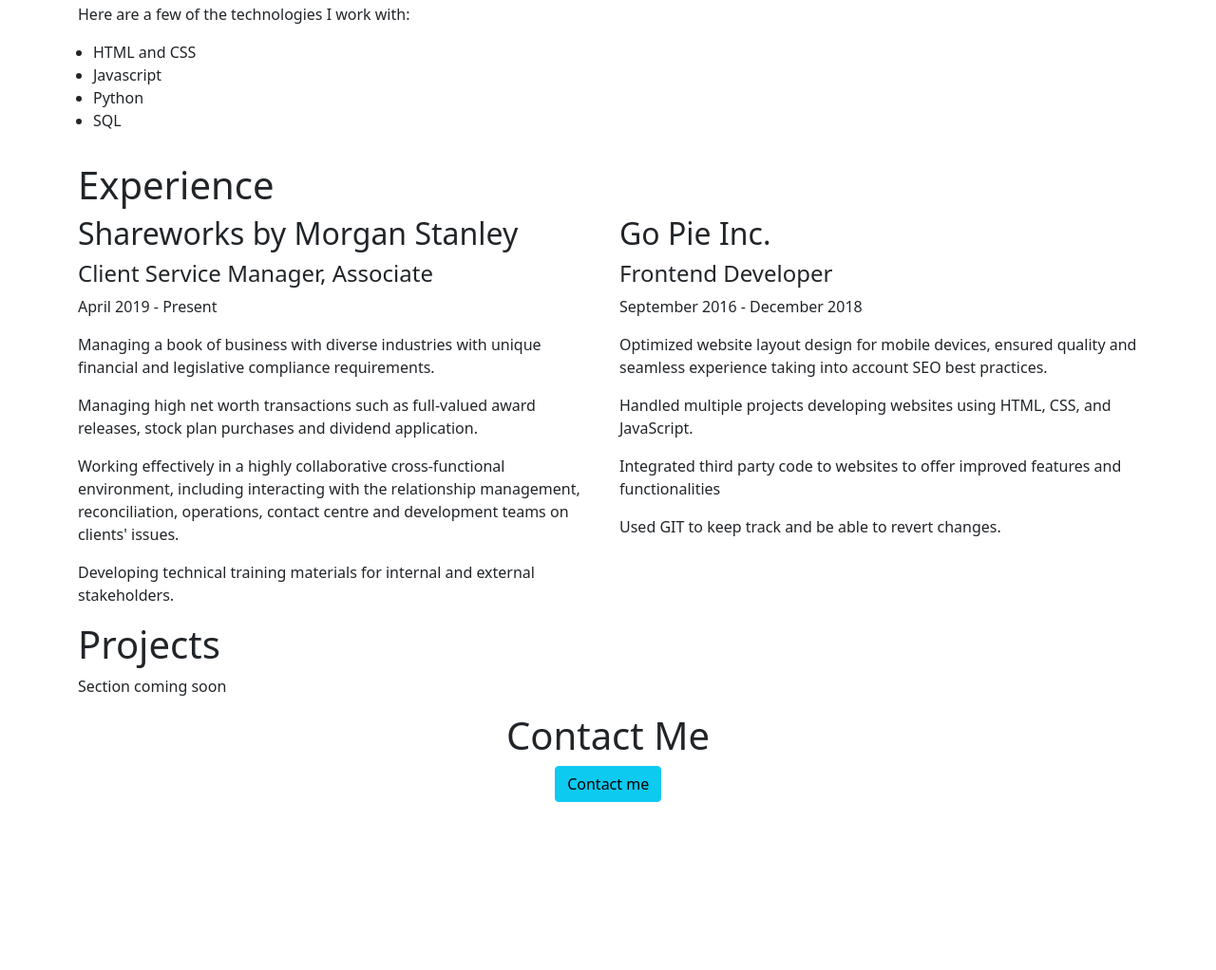
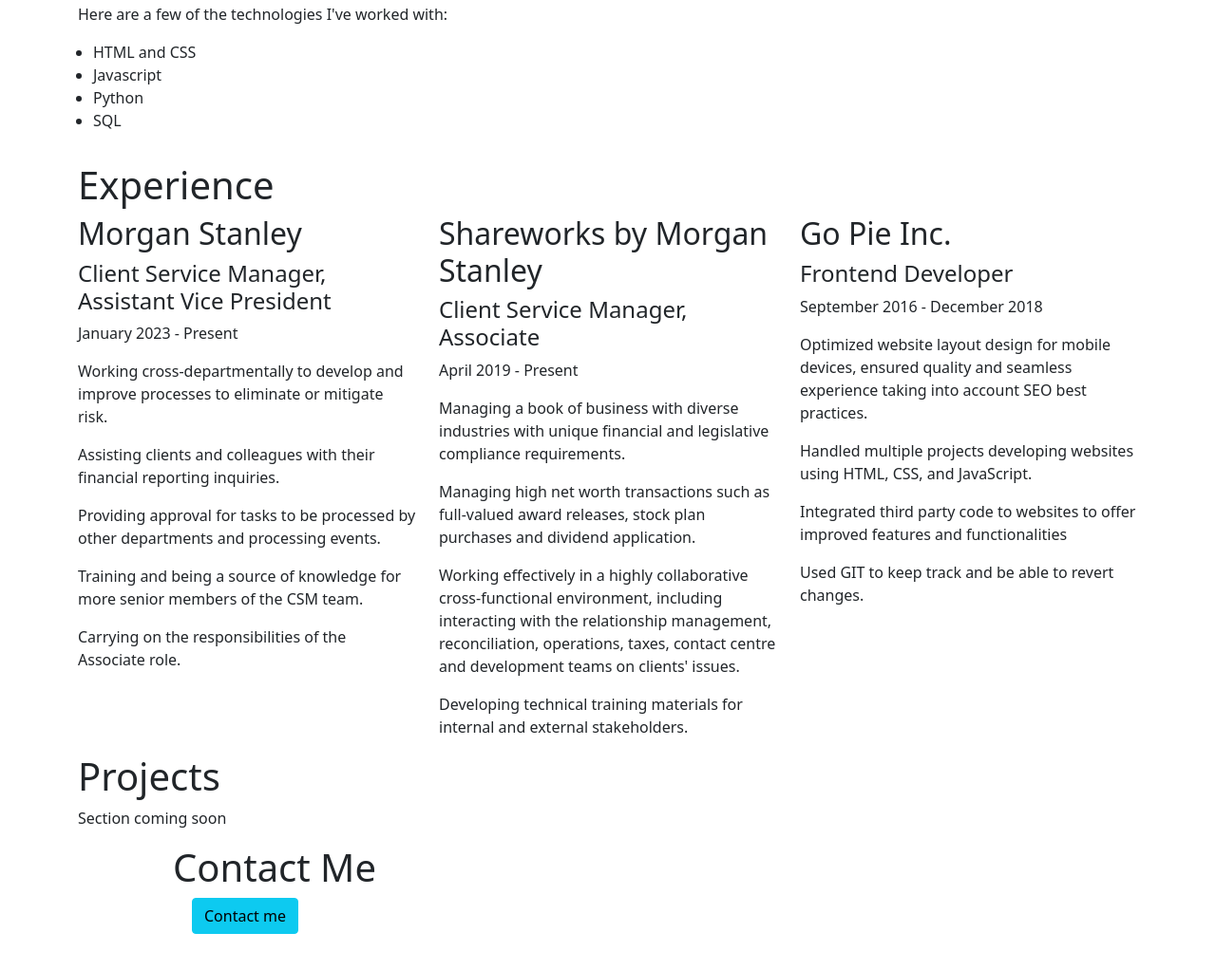
Before and after one commit to Jahmssen/Jahmssen.github.io, a plain HTML site: page index.html in a window 1280 px wide. Shown: the part 852-1874 px from the top of the page at 95% size. Before the commit the page ends 1777 px from the top, so only its background shows below. Drawn offline with nearby package versions, Linux system fonts and the light colour scheme.

Commit message:
Career update

```diff
--- a/css/style.css
+++ b/css/style.css
@@ -45,10 +45,9 @@
 
 
 .contact-btn{
-    padding-left: 45%;
+    padding-left: 7.5rem;
     padding-bottom: 5rem;
 }
 
 .contact{
-    text-align: center;
-}
+ padding-left: 7rem;}
--- a/index.html
+++ b/index.html
@@ -70,7 +70,7 @@
 
                   <p>I studied Computer Information Systems at DeVry Institute of Technology where I received my Bachelor and graduated Magna Cum Laude with a 3.73 GPA.</p>
 
-                  <p>Here are a few of the technologies I work with:
+                  <p>Here are a few of the technologies I've worked with:
                     <ul>
                       <li>HTML and CSS</li>
                       <li>Javascript</li>
@@ -87,12 +87,22 @@
               <div class="row">
                 <h1>Experience</h1>
                 <div class="col-xl">
+                  <h2>Morgan Stanley</h2>
+                  <h4>Client Service Manager, Assistant Vice President</h4>
+                  <p>January 2023 - Present</p>
+                  <p>Working cross-departmentally to develop and improve processes to eliminate or mitigate risk.</p>
+                  <p>Assisting clients and colleagues with their financial reporting inquiries.</p>
+                  <p>Providing approval for tasks to be processed by other departments and processing events.</p>
+                  <p>Training and being a source of knowledge for more senior members of the CSM team.</p>
+                  <p>Carrying on the responsibilities of the Associate role.</p>
+                </div>
+                <div class="col-xl">
                   <h2>Shareworks by Morgan Stanley</h2>
                   <h4>Client Service Manager, Associate</h4>
                   <p>April 2019 - Present</p>
                   <p>Managing a book of business with diverse industries with unique financial and legislative compliance requirements.</p>
                   <p>Managing high net worth transactions such as full-valued award releases, stock plan purchases and dividend application.</p>
-                  <p>Working effectively in a highly collaborative cross-functional environment, including interacting with the relationship management, reconciliation, operations, contact centre and development teams on clients' issues.</p>
+                  <p>Working effectively in a highly collaborative cross-functional environment, including interacting with the relationship management, reconciliation, operations, taxes, contact centre and development teams on clients' issues.</p>
                   <p>Developing technical training materials for internal and external stakeholders.</p>
                 </div>
                 <div class="col-xl">
```
